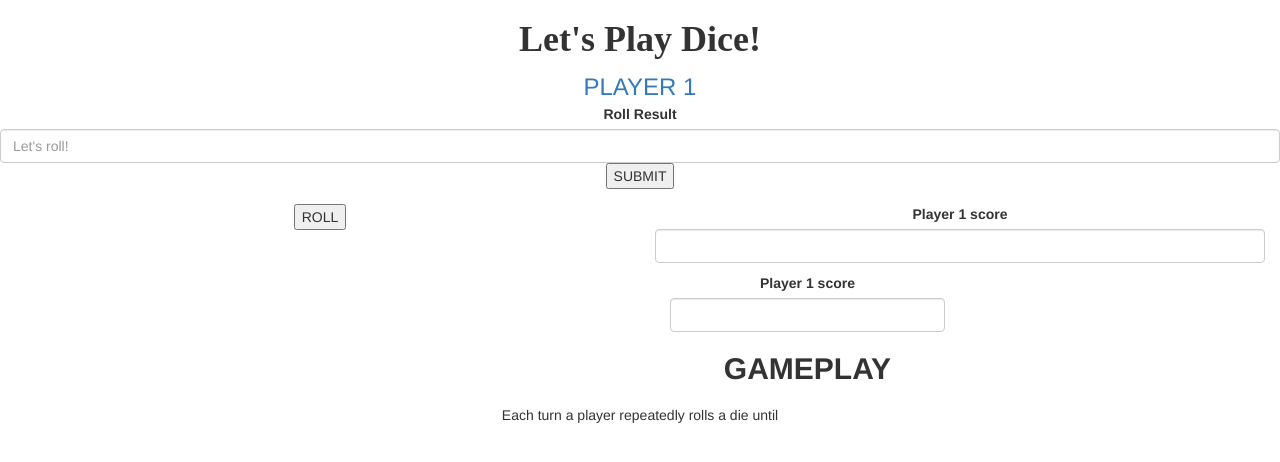
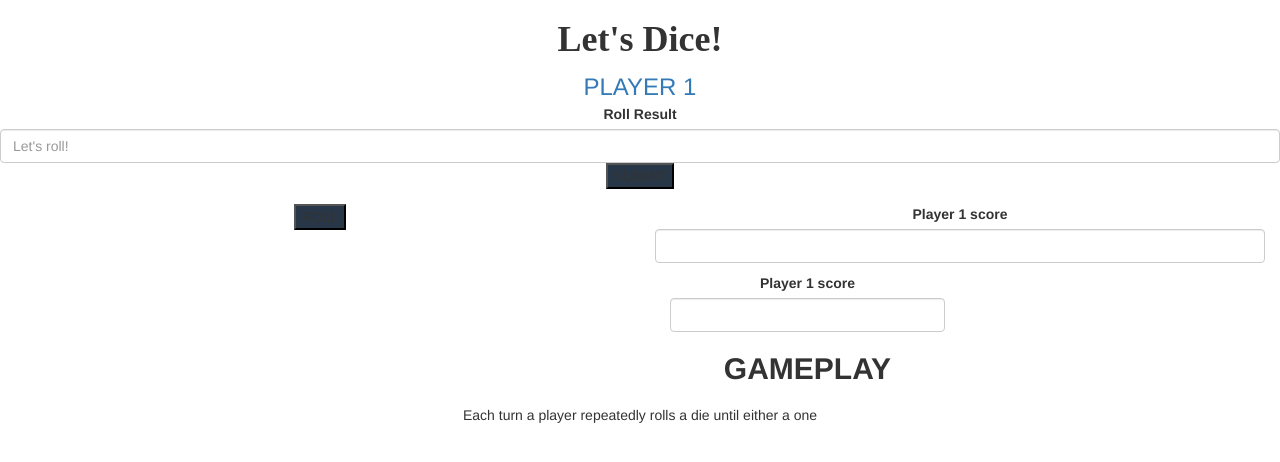
Before and after one commit to PhilipWeru/pigice, a plain HTML site: page index.html in a window 1280 px wide. Drawn offline with nearby package versions, Linux system fonts and the light colour scheme; files that its build step writes are made by us from their sources.

Commit message:
several header changes

```diff
--- a/css/styles.css
+++ b/css/styles.css
@@ -3,3 +3,5 @@ h1 {
   font-size: 30 ;
   color: ;
 }
+ button {
+   background-color: #283747
--- a/index.html
+++ b/index.html
@@ -5,8 +5,8 @@
     <link href="css/styles.css" rel="stylesheet" type="text/css">
     <script src="js/jquery-3.2.1.js"></script>
     <script src="js/scripts.js"></script>
-    <title> PIG DICE</title>
-    <center><h1><strong>Let's Play Dice!</strong></h1><center>
+    <title> PIG DICE </title>
+    <center><h1><strong>Let's Dice!</strong></h1><center>
   </head>
 
   <body>
@@ -18,7 +18,7 @@
           <button type="submit" id=name="submitplayresult" name="button">SUBMIT</button>
           </div>
        <div class="col-md-6">
-         <button type="submit"id ="submitplayerresult" name = "button"> ROLL</button>
+         <button type="submit"id ="submitplayerresult" name = "button"> ROLL </button>
        </div>
        <div class="col-md-6">
          <label for="score1">Player 1 score</label>
@@ -31,7 +31,7 @@
        </d>
 
        <centre><h2><strong>GAMEPLAY</strong><h2></center>
-       <p>Each turn a player repeatedly rolls a die until</p>
+       <p>Each turn a player repeatedly rolls a die until either a one </p>
 
        </d>
 
```
